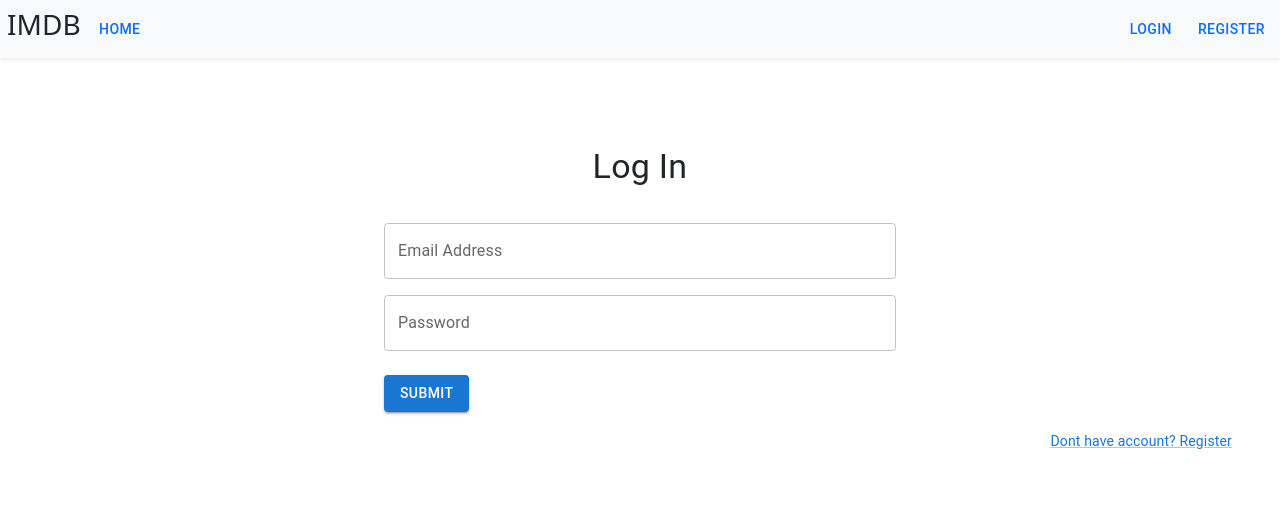
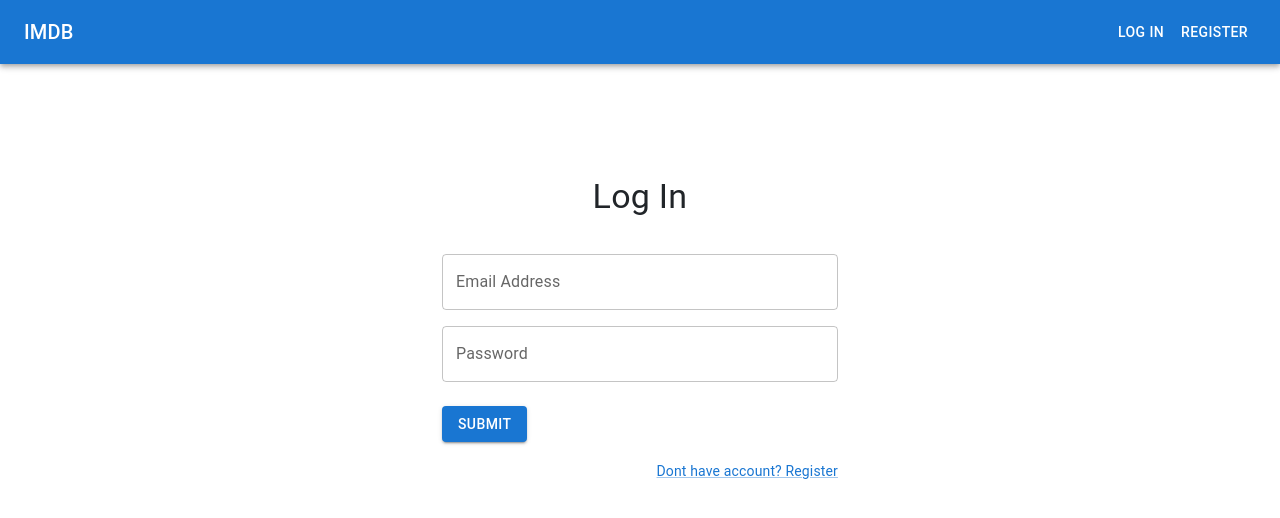
Before and after one commit to draganStojakovic/imdb-fe, a React (Create React App) app: page /login in a window 1280 px wide. Shown: the top 518 px of the page. Built offline with nearby package versions, Linux system fonts and the light colour scheme.

Commit message:
login-register flow done

```diff
--- a/src/app/common/Header.tsx
+++ b/src/app/common/Header.tsx
@@ -1,61 +1,85 @@
 import { useContext } from "react";
 import { UserContext } from "../context/UserContext";
 import { ROUTES } from "app/utils/static";
-import { Link } from "react-router-dom";
-import { Button } from "@mui/material";
+import { useNavigate } from "react-router-dom";
+import { useMutation } from "react-query";
+import { authService } from "app/services/auth.service";
+import { notficationManager } from "app/utils/NotificationManager";
+
+import Box from "@mui/material/Box";
+import AppBar from "@mui/material/AppBar";
+import Toolbar from "@mui/material/Toolbar";
+import Typography from "@mui/material/Typography";
+import Button from "@mui/material/Button";
 
 export const Header = () => {
   const { user, logout } = useContext(UserContext);
+  const navigate = useNavigate();
+
+  const { mutate } = useMutation(authService.LogOut, {
+    onSuccess: () => {
+      logout();
+    },
+    onError: () => {
+      notficationManager.error("Can't log out"); // privremeno
+    },
+  });
 
   return (
-    <header>
-      {!user ? (
-        <nav className="navbar navbar-light bg-light shadow-sm">
-          <div className="d-flex justify-content-start">
-            <div style={{ color: "#f8f9fa" }}>_</div>
-            <h3>IMDB</h3>
-            <div style={{ color: "#f8f9fa" }}>_</div>
-            <Button variant="text">
-              <Link to={ROUTES.HOME} style={{ textDecoration: "none" }}>
-                Home
-              </Link>
-            </Button>
-          </div>
-          <div className="d-flex justify-content-end">
-            <Button variant="text">
-              <Link to={ROUTES.LOGIN} style={{ textDecoration: "none" }}>
-                Login
-              </Link>
-            </Button>
-            <div style={{ color: "#f8f9fa" }}>_</div>
-            <Button variant="text">
-              <Link to={ROUTES.REGISTER} style={{ textDecoration: "none" }}>
+    <>
+      {user ? (
+        <Box sx={{ flexGrow: 1 }}>
+          <AppBar position="static">
+            <Toolbar>
+              <Typography variant="h6" component="div" sx={{ flexGrow: 1 }}>
+                IMDB
+                <Button
+                  color="inherit"
+                  onClick={() => {
+                    navigate(ROUTES.HOME);
+                  }}
+                >
+                  Home
+                </Button>
+              </Typography>
+              <Button
+                color="inherit"
+                onClick={() => {
+                  mutate();
+                }}
+              >
+                Log Out
+              </Button>
+            </Toolbar>
+          </AppBar>
+        </Box>
+      ) : (
+        <Box sx={{ flexGrow: 1 }}>
+          <AppBar position="static">
+            <Toolbar>
+              <Typography variant="h6" component="div" sx={{ flexGrow: 1 }}>
+                IMDB
+              </Typography>
+              <Button
+                color="inherit"
+                onClick={() => {
+                  navigate(ROUTES.LOGIN);
+                }}
+              >
+                Log In
+              </Button>
+              <Button
+                color="inherit"
+                onClick={() => {
+                  navigate(ROUTES.REGISTER);
+                }}
+              >
                 Register
-              </Link>
-            </Button>
-            <div style={{ color: "#f8f9fa" }}>_</div>
-          </div>
-        </nav>
-      ) : (
-        <nav className="navbar navbar-light bg-light shadow-sm">
-          <div className="d-flex justify-content-start">
-            <div style={{ color: "#f8f9fa" }}>_</div>
-            <h3>IMDB</h3>
-            <div style={{ color: "#f8f9fa" }}>_</div>
-          </div>
-          <div className="d-flex justify-content-end">
-            <Button
-              variant="text"
-              onClick={() => {
-                logout();
-              }}
-            >
-              LogOut
-            </Button>
-            <div style={{ color: "#f8f9fa" }}>_</div>
-          </div>
-        </nav>
+              </Button>
+            </Toolbar>
+          </AppBar>
+        </Box>
       )}
-    </header>
+    </>
   );
 };
--- a/src/app/layout/index.tsx
+++ b/src/app/layout/index.tsx
@@ -1,4 +1,5 @@
 import { Header } from "app/common/Header";
+import { Box } from "@mui/system";
 
 interface Props {
   children: React.ReactNode;
@@ -7,12 +8,11 @@ interface Props {
 const Pages = ({ children }: Props) => {
   return (
     <>
-      <div>
-        <Header />
-        <br />
-        <br />
-        <div className="mx-5">{children}</div>
-      </div>
+      <Header />
+      <br />
+      <br />
+      <br />
+      <Box sx={{ mx: "auto", width: 1200 }}>{children}</Box>
     </>
   );
 };
--- a/src/app/pages/AuthRouteExample.tsx
+++ /dev/null
@@ -1,5 +0,0 @@
-export const AuthRouteExample = () => {
-  return <h1>AuthRouteExample</h1>;
-};
-
-// ruta je samo za potrebe testiranja.
--- a/src/app/pages/LogInPage.tsx
+++ b/src/app/pages/LogInPage.tsx
@@ -1,21 +1,22 @@
 import { useForm, SubmitHandler } from "react-hook-form";
 import { ISignIn } from "app/types/IUser";
 import { useMutation } from "react-query";
-import { Box } from "@mui/system";
 import { useContext } from "react";
 import { UserContext } from "app/context/UserContext";
 import { authService } from "app/services/auth.service";
 import { notficationManager } from "app/utils/NotificationManager";
-// import { IUser } from "app/types/IUser";
 import { isAnUser } from "app/utils/typeCheckers";
 import { useNavigate } from "react-router-dom";
+import { ROUTES } from "app/utils/static";
 
+import { Box } from "@mui/system";
 import { Link } from "@mui/material";
 import { Typography } from "@mui/material";
 import { Grid } from "@mui/material";
 import { TextField } from "@mui/material";
 import { Button } from "@mui/material";
-import { ROUTES } from "app/utils/static";
+import { Container } from "@mui/material";
+
 import useAuthGuard from "app/hooks/useAuthGuard";
 
 export const LogInPage = () => {
@@ -38,7 +39,6 @@ export const LogInPage = () => {
   const { mutate } = useMutation(authService.LogIn, {
     onSuccess: (data) => {
       if (isAnUser(data)) {
-        // kontekst poziva hook
         login(data);
       }
     },
@@ -46,7 +46,7 @@ export const LogInPage = () => {
       // if (isAnError(err)) {
       //   console.log(err.errors[1])
       // }
-      notficationManager.error("Invalid credentials");
+      notficationManager.error("Invalid credentials"); // privremeno
     },
   });
 
@@ -55,6 +55,7 @@ export const LogInPage = () => {
   };
 
   return (
+    <Container component="main" maxWidth="xs">
       <Box
         sx={{
           marginTop: 5,
@@ -105,5 +106,6 @@ export const LogInPage = () => {
           </Grid>
         </Grid>
       </Box>
+    </Container>
   );
 };
--- a/src/app/pages/RegisterPage.tsx
+++ b/src/app/pages/RegisterPage.tsx
@@ -3,7 +3,6 @@ import { IRegister } from "app/types/IUser";
 import { useMutation } from "react-query";
 import { authService } from "app/services/auth.service";
 import { notficationManager } from "app/utils/NotificationManager";
-// import { IUser } from "app/types/IUser";
 import { useContext } from "react";
 import { UserContext } from "app/context/UserContext";
 import { isAnUser } from "app/utils/typeCheckers";
@@ -13,6 +12,7 @@ import { Grid } from "@mui/material";
 import { Typography } from "@mui/material";
 import { Button } from "@mui/material";
 import { TextField } from "@mui/material";
+import { Container } from "@mui/material";
 
 import useAuthGuard from "app/hooks/useAuthGuard";
 
@@ -42,10 +42,7 @@ export const RegisterPage = () => {
       }
     },
     onError: () => {
-      // if (isAnError(err)) {
-      //   console.log(err.errors[1])
-      // }
-      notficationManager.error("jebiga");
+      notficationManager.error("Couldn't register"); // privremeno
     },
   });
 
@@ -54,6 +51,7 @@ export const RegisterPage = () => {
   };
 
   return (
+    <Container component="main" maxWidth="xs">
       <Box
         sx={{
           marginTop: 5,
@@ -112,7 +110,8 @@ export const RegisterPage = () => {
                 type="password"
                 {...register("password", {
                   required: "Password is required",
-                validate: (value) => value === getValues("confirmPassword") || "Passwords do not match.",
+                  validate: (value) =>
+                    value === getValues("confirmPassword") || "Passwords do not match.",
                 })}
                 helperText={errors.password ? errors.password.message : ""}
                 error={errors.password ? true : false}
@@ -137,5 +136,6 @@ export const RegisterPage = () => {
           </Button>
         </Box>
       </Box>
+    </Container>
   );
 };
--- a/src/app/router/Router.tsx
+++ b/src/app/router/Router.tsx
@@ -3,7 +3,6 @@ import { ROUTES } from "app/utils/static";
 import { HomePage } from "app/pages/HomePage";
 import { LogInPage } from "app/pages/LogInPage";
 import { RegisterPage } from "app/pages/RegisterPage";
-import { AuthRouteExample } from "app/pages/AuthRouteExample";
 
 const Router = () => {
   return (
@@ -11,10 +10,6 @@ const Router = () => {
       <Route path={ROUTES.HOME} element={<HomePage />} />
       <Route path={ROUTES.LOGIN} element={<LogInPage />} />
       <Route path={ROUTES.REGISTER} element={<RegisterPage />} />
-      <Route
-        path="/protected" // test
-        element={<AuthRouteExample />}
-      />
     </Routes>
   );
 };
```
Also changed, not shown: src/app/common/ProtectedRoute.tsx (deleted, +0 -14 lines). Lines whose indentation alone changed are shown as unchanged.
